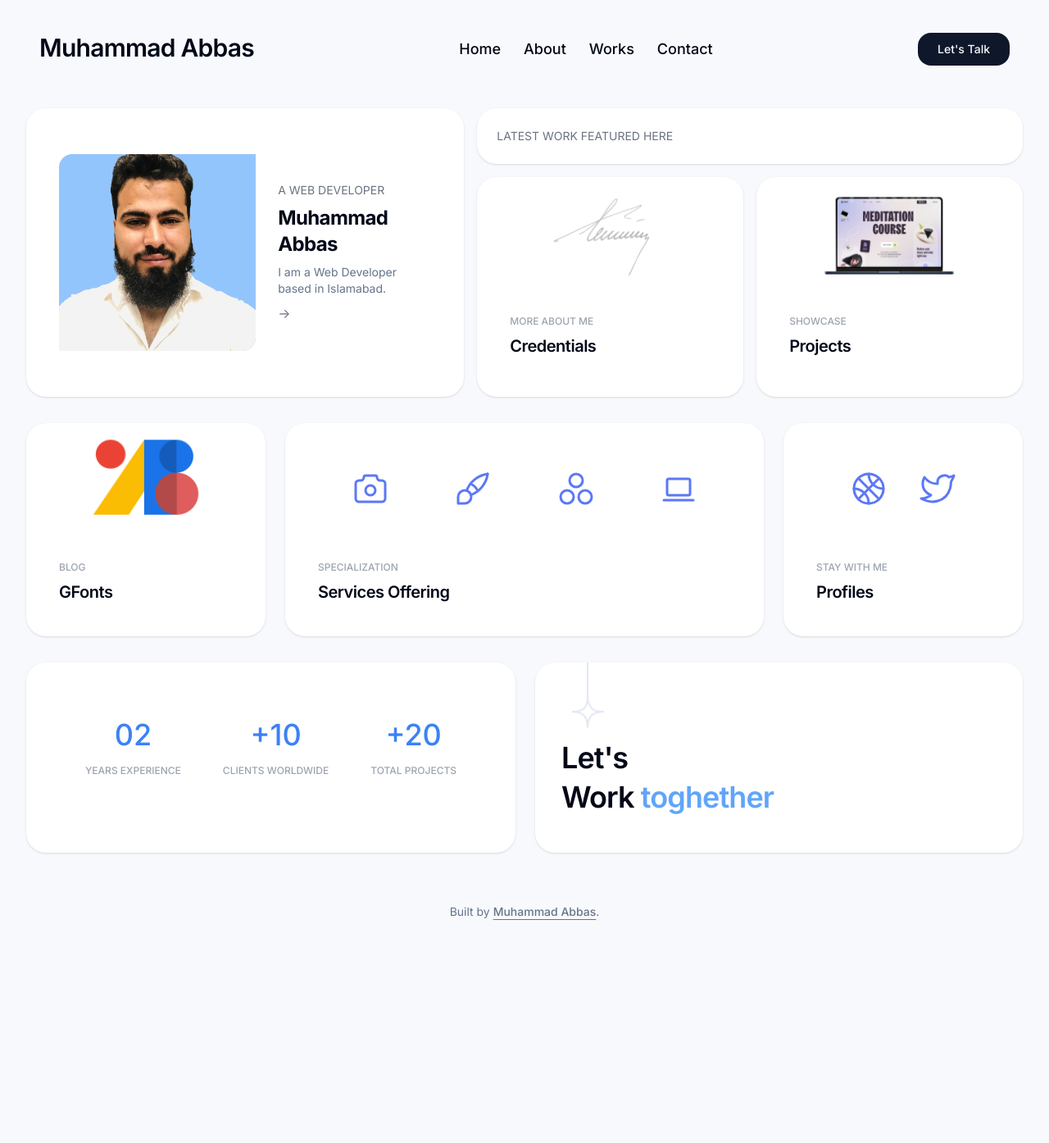
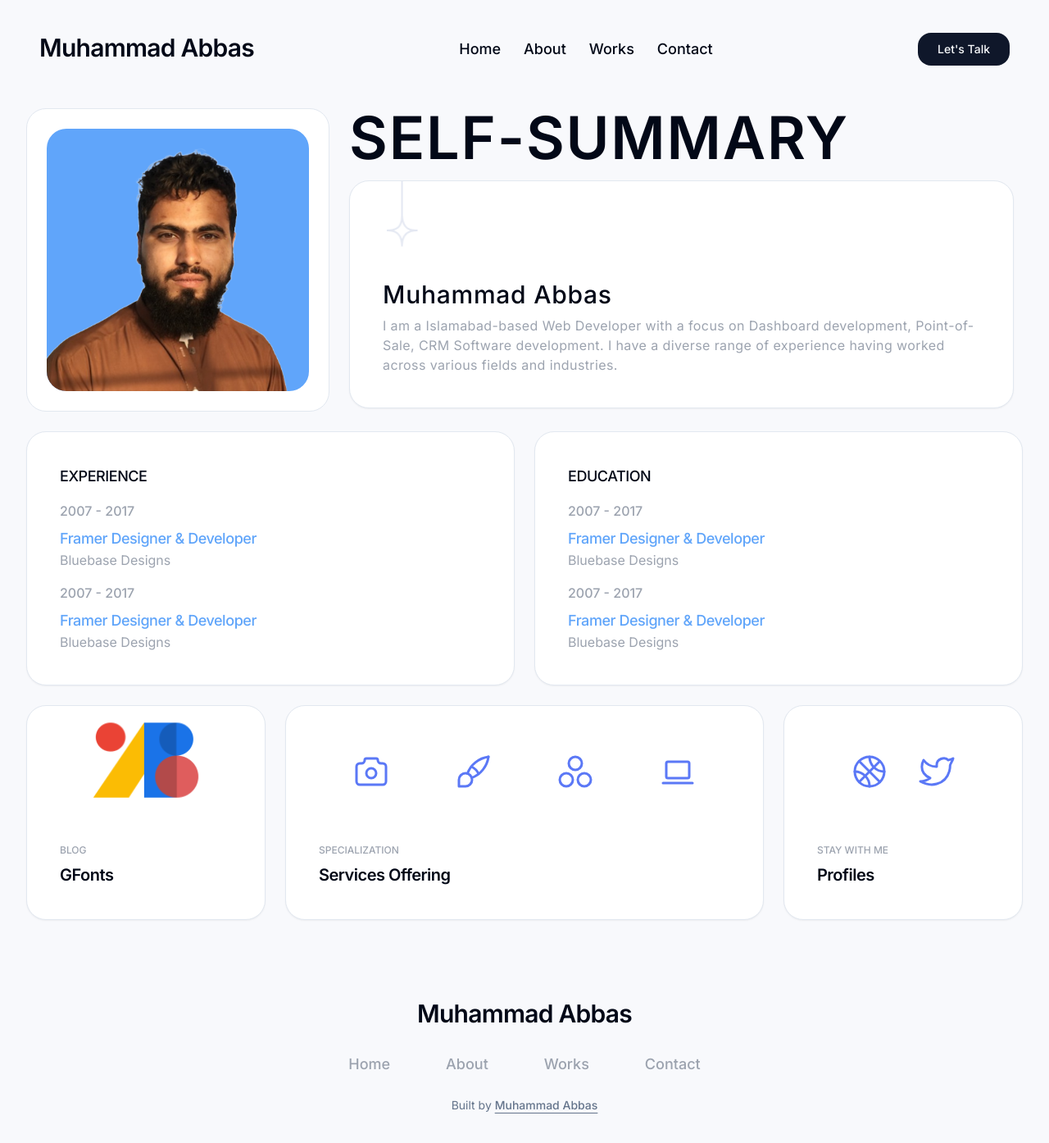
Before and after one commit to abbaskhan349/Muhammadabbas_portfolio, a Next.js app: page / in a window 1280 px wide. Shown: the top 1394 px of the page at 82% size. Before the commit the page ends 1160 px from the top, so only its background shows below. Built offline with nearby package versions, Linux system fonts and the light colour scheme.

Commit message:
about section

```diff
--- a/src/app/page.tsx
+++ b/src/app/page.tsx
@@ -1,3 +1,4 @@
+import About from "@/components/About";
 import ClientsCard from "@/components/ClientsCard";
 import CredentialsCard from "@/components/CredentialsCard";
 import FontsServicesProfiles from "@/components/FontsServicesProfiles";
@@ -11,14 +12,22 @@ export default function Home() {
     <div>
       <div className="px-4 py-6 mx-auto sm:max-w-xl md:max-w-full lg:max-w-screen-xl md:px-24 lg:px-8 space-y-8">
         <MenubarDemo />
-        <div className="flex gap-4 ">
+
+        {/* =============================== Home section ================ */}
+
+        {/* <div className="flex gap-4 ">
           <ProfileCard />
           <CredentialsCard />
 
         </div>
         <FontsServicesProfiles />
 
-        <ClientsCard />
+        <ClientsCard /> */}
+
+        {/* =============================== About section ================ */}
+
+        <About />
+
 
       </div>
       <SiteFooter />
--- /dev/null
+++ b/src/components/About.tsx
@@ -0,0 +1,97 @@
+import Image from "next/image";
+import { Card, CardHeader, CardFooter, CardTitle, CardDescription, CardContent } from "@/components/ui/card";
+import { cn } from "@/lib/utils";
+import ClientsCard from "./ClientsCard";
+import FontsServicesProfiles from "./FontsServicesProfiles";
+
+export default function About() {
+    return (
+        <div className="flex flex-col gap-6">
+            <div className="flex gap-6 felx">
+                <Card className="w-1/ bg-white rounded-3xl borde shadow-none flex justify-center items-center p-">
+                    <CardHeader className=" rounded-">
+                        <div className="relative w-80 h-80 bg-blue-400 rounded-3xl">
+                            <Image
+                                className="rounded-3xl"
+                                src="/mypicSmallreverted.png" // Replace with your image path
+                                alt="David Henderson"
+                                layout="fill"
+                                objectFit="cover"
+                            />
+                        </div>
+                    </CardHeader>
+
+                </Card>
+                <div className="flex w-2/3 flex-col gap-4">
+
+
+                    <CardTitle className="text-7xl font-semibold tracking-wide uppercase">Self-Summary</CardTitle>
+
+
+                    <Card className="bg-white w-full rounded-3xl border-no shad flex flex-col">
+                        <div className="relative w-32 h-20 p-0 ">
+                            <Image
+                                src="/icon2-2.png" // Replace with your image path
+                                alt=""
+                                layout="fill"
+                                objectFit="contain"
+                            />
+                        </div>
+                        <CardContent className="flex flex-col items-start p-10 space-y-2">
+                            <CardTitle className="text-3xl font-medium tracking-wide">Muhammad Abbas</CardTitle>
+                            <div className="text-gray-400 tracking-wide">I am a Islamabad-based Web Developer
+                                with a focus on Dashboard development, Point-of-Sale, CRM Software development. I have a diverse range
+                                of experience having worked across various fields and industries.</div>
+
+                        </CardContent>
+                    </Card>
+
+
+                </div>
+
+
+            </div>
+            <div className="flex gap-6">
+
+
+
+
+                <Card className="bg-white w-full rounded-3xl border-no shad flex flex-col">
+
+                    <CardContent className="flex flex-col items-start p-10 space-y">
+                        <CardTitle className="text-lg font-medium uppercase mb-4">Experience</CardTitle>
+
+                        <div className="text-gray-400 font-medium">2007 - 2017</div>
+                        <CardTitle className="text-lg font-medium text-blue-400 mt-2">Framer Designer & Developer</CardTitle>
+                        <div className="text-gray-400 mb-4">Bluebase Designs</div>
+
+                        <div className="text-gray-400 font-medium">2007 - 2017</div>
+                        <CardTitle className="text-lg font-medium text-blue-400 mt-2">Framer Designer & Developer</CardTitle>
+                        <div className="text-gray-400 ">Bluebase Designs</div>
+                    </CardContent>
+                </Card>
+
+
+                <Card className="bg-white w-full rounded-3xl border-no shad flex flex-col">
+
+                    <CardContent className="flex flex-col items-start p-10 space-y">
+                        <CardTitle className="text-lg  font-medium uppercase mb-4">Education</CardTitle>
+
+                        <div className="text-gray-400 font-medium">2007 - 2017</div>
+                        <CardTitle className="text-lg font-medium text-blue-400 mt-2">Framer Designer & Developer</CardTitle>
+                        <div className="text-gray-400 mb-4">Bluebase Designs</div>
+
+                        <div className="text-gray-400 font-medium">2007 - 2017</div>
+                        <CardTitle className="text-lg font-medium text-blue-400 mt-2">Framer Designer & Developer</CardTitle>
+                        <div className="text-gray-400 ">Bluebase Designs</div>
+                    </CardContent>
+                </Card>
+
+            </div>
+            <FontsServicesProfiles />
+
+            {/* <ClientsCard /> */}
+        </div>
+
+    );
+}
--- a/src/components/ClientsCard.tsx
+++ b/src/components/ClientsCard.tsx
@@ -8,7 +8,7 @@ export default function ClientsCard() {
         <div className="">
 
             <div className="flex gap-6 ">
-                <Card className="bg-white w-1/2 rounded-3xl shadow p-12 border-none flex justify-between items-center">
+                <Card className="bg-white w-1/2 rounded-3xl shado p-12 -none flex justify-between items-center">
                     <CardContent className="flex flex-col items-center space-y-4 text-center">
                         <div className="text-4xl font-medium text-blue-500 uppercase">02</div>
                         <div className="text-xs font-medium text-gray-400 uppercase">Years Experience</div>
@@ -23,7 +23,7 @@ export default function ClientsCard() {
                     </CardContent>
                 </Card>
 
-                <Card className="bg-white w-1/2 rounded-3xl shadow border-none flex flex-col">
+                <Card className="bg-white w-1/2 rounded-3xl shado borde flex flex-col">
                     {/* <CardHeader className="px-20 h-32"> */}
                     <div className="relative w-32 h-20 p-0 ">
                         <Image
--- a/src/components/CredentialsCard.tsx
+++ b/src/components/CredentialsCard.tsx
@@ -5,17 +5,17 @@ import { cn } from "@/lib/utils";
 export default function CredentialsCard() {
     return (
         <div className="flex flex-col gap-4 w-full">
-            <Card className="max-w-[500  bg-white rounded-3xl shadow border-none flex ">
+            <Card className="max-w-[500  bg-white rounded-3xl shado borde flex ">
                 <CardHeader className="">
                     <div className="text-sm text-gray-500 uppercase">Latest work featured here</div>
                 </CardHeader>
 
             </Card>
             <div className="flex gap-4 ">
-                <Card className=" bg-white w-full rounded-3xl shadow border-none flex flex-col">
+                <Card className=" bg-white w-full rounded-3xl shado border-no flex flex-col">
                     <CardHeader className="p-0">
-                    <div className="relative w-full h-32 p-0 flex items-center justify-center">
-                    <Image
+                        <div className="relative w-full h-32 p-0 flex items-center justify-center">
+                            <Image
                                 // className="rounded-t-lg"
                                 src="/sign.png" // Replace with your image path
                                 alt="David Henderson"
@@ -30,7 +30,7 @@ export default function CredentialsCard() {
 
                     </CardContent>
                 </Card>
-                <Card className="bg-white w-full rounded-3xl border-none shadow flex flex-col">
+                <Card className="bg-white w-full rounded-3xl border-no shad flex flex-col">
                     <CardHeader className="p-0">
                         <div className="relative w-full h-32 p-0">
                             <Image
--- a/src/components/FontsServicesProfiles.tsx
+++ b/src/components/FontsServicesProfiles.tsx
@@ -8,7 +8,7 @@ export default function FontsServicesProfiles() {
         <div className="">
 
             <div className="flex gap-6 ">
-                <Card className=" bg-white w-1/4 rounded-3xl shadow border-none flex flex-col">
+                <Card className=" bg-white w-1/4 rounded-3xl shado border-no flex flex-col">
                     <CardHeader className="p-0">
                         <div className="relative w-full h-32 p-0 flex items-center justify-center">
                             <Image
@@ -25,7 +25,7 @@ export default function FontsServicesProfiles() {
                         <CardTitle className="text-xl font-">GFonts</CardTitle>
                     </CardContent>
                 </Card>
-                <Card className="bg-white w-1/2 rounded-3xl shadow border-none flex flex-col">
+                <Card className="bg-white w-1/2 rounded-3xl shado border-no flex flex-col">
                     <CardHeader className="px-20 h-32">
                         <div className="relative w-full h-full pt-8 flex justify-between items-center">
                             <IconCamera stroke={1.5} color="#5B78F6" height={'48'} width={'48'} />
@@ -40,7 +40,7 @@ export default function FontsServicesProfiles() {
                     </CardContent>
                 </Card>
 
-                <Card className=" bg-white w-1/4 rounded-3xl shadow border-none flex flex-col">
+                <Card className=" bg-white w-1/4 rounded-3xl shado border-no flex flex-col">
                     <CardHeader className="px-20 h-32">
                         <div className="relative w-full h-full pt-8 flex justify-between items-center">
                             <IconBallBasketball stroke={1.5} color="#5B78F6" height={'48'} width={'48'} />
--- a/src/components/ProfileCard.tsx
+++ b/src/components/ProfileCard.tsx
@@ -4,12 +4,12 @@ import { cn } from "@/lib/utils";
 
 export default function ProfileCard() {
     return (
-        <Card className="max-w-[500 bg-white rounded-3xl border-none shadow flex justify-center items-center p-4">
+        <Card className="max-w-[500 bg-white rounded-3xl borde shadow-none flex justify-center items-center p-4">
             <CardHeader className="p- w-1/2 rounded-br-2xl">
                 <div className="relative w-60 h-60 bg-blue-300 rounded-tl-2xl rounded-br-2xl">
                     <Image
                         className=" rounded-br-2xl "
-                        src="/profilepic.png" // Replace with your image path
+                        src="/mypicSmallreverted.png" // Replace with your image path
                         alt="David Henderson"
                         layout="fill"
                         objectFit="cover"
--- a/src/components/SiteFooter.tsx
+++ b/src/components/SiteFooter.tsx
@@ -1,8 +1,44 @@
-
+import {
+  Menubar,
+  MenubarCheckboxItem,
+  MenubarContent,
+  MenubarItem,
+  MenubarMenu,
+  MenubarRadioGroup,
+  MenubarRadioItem,
+  MenubarSeparator,
+  MenubarShortcut,
+  MenubarSub,
+  MenubarSubContent,
+  MenubarSubTrigger,
+  MenubarTrigger,
+} from "@/components/ui/menubar"
 export function SiteFooter() {
   return (
-    <footer className="py-6 md:px-8 md:py-0">
-      <div className="container flex flex-col justify-center items-center justify-betw gap-4 md:h-24 md:flex-row">
+    <footer className="py-12 my-12">
+      <div className="container flex flex-col justify-center items-center  gap-4 md:h-24 md:flex-ro">
+
+        <h2 className="scroll-m-20 pb-2 text-3xl font-semibold tracking-tight first:mt-0">
+          Muhammad Abbas
+        </h2>
+        <Menubar className=" rounded-none border-0 gap-10 text-gray-400">
+          <MenubarMenu>
+            <MenubarTrigger>Home</MenubarTrigger>
+
+          </MenubarMenu>
+          <MenubarMenu>
+            <MenubarTrigger>About</MenubarTrigger>
+
+          </MenubarMenu>
+          <MenubarMenu>
+            <MenubarTrigger>Works</MenubarTrigger>
+
+          </MenubarMenu>
+          <MenubarMenu>
+            <MenubarTrigger>Contact</MenubarTrigger>
+
+          </MenubarMenu>
+        </Menubar>
         <p className="text-balance text-center text-sm leading-loose text-muted-foreground md:text-left">
           Built by{" "}
           <a
@@ -13,17 +49,6 @@ export function SiteFooter() {
           >
             Muhammad Abbas
           </a>
-          .
-          {/*  The source code is available on{" "}
-          <a
-            href={'https://github.com/abbaskhan349'}
-            target="_blank"
-            rel="noreferrer"
-            className="font-medium underline underline-offset-4"
-          >
-            GitHub
-          </a>
-          . */}
         </p>
       </div>
     </footer>
```
